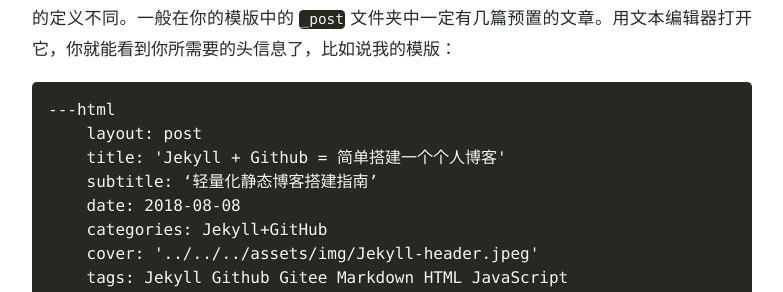
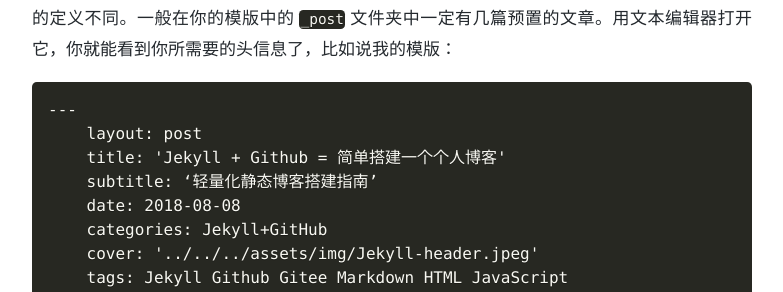
Before and after one commit to cometeme/cometeme.github.io, a Jekyll site: the page built from _posts/2018-08-08-Jekyll+GitHub=简单搭建一个个人博客.md, in a window 1280 px wide and 900 px high, scrolled down 5906 px. Shown: the part 160-452 px from the top of the window, without its empty margins (248-1031 px from the left). Built offline with Jekyll 4.4.1, drawn with Linux system fonts in a browser that asks for light colours; nearby versions of some CDN libraries; comment, search, counter and statistics services are not loaded; a style sheet for code colours, icons or effects is not loaded; some of the changed text lies outside the part shown.

Commit message:
Update 2018-08-08-Jekyll+GitHub=简单搭建一个个人博客.md

````diff
--- a/_posts/2018-08-08-Jekyll+GitHub=简单搭建一个个人博客.md
+++ b/_posts/2018-08-08-Jekyll+GitHub=简单搭建一个个人博客.md
@@ -112,8 +112,8 @@
 
 头信息的内容被夹在两行 `---` 之间，你需要将它放在整个文章的最上方。每个模版对于 YAML 的定义不同。一般在你的模版中的 `_post` 文件夹中一定有几篇预置的文章。用文本编辑器打开它，你就能看到你所需要的头信息了，比如说我的模版：
 
-```
----html
+```html
+---
     layout: post
     title: 'Jekyll + Github = 简单搭建一个个人博客'
     subtitle: ‘轻量化静态博客搭建指南’
````
